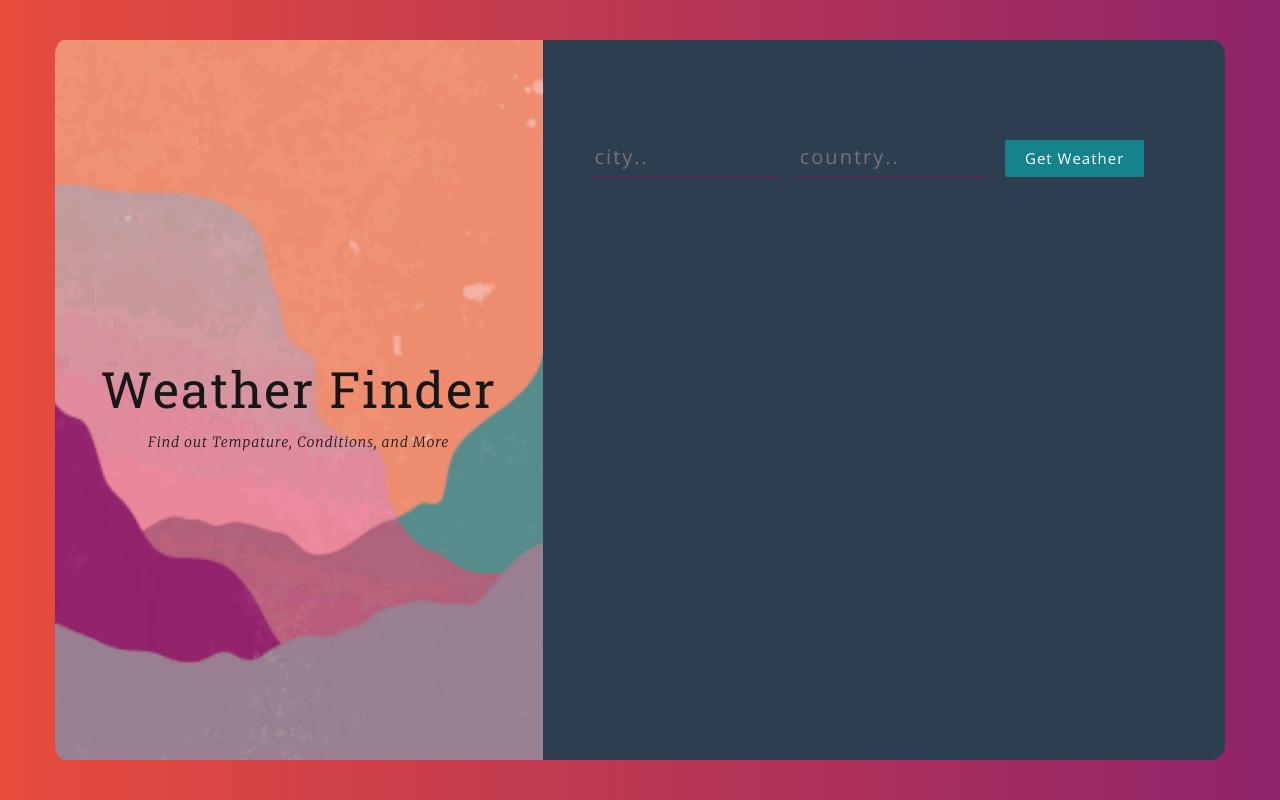
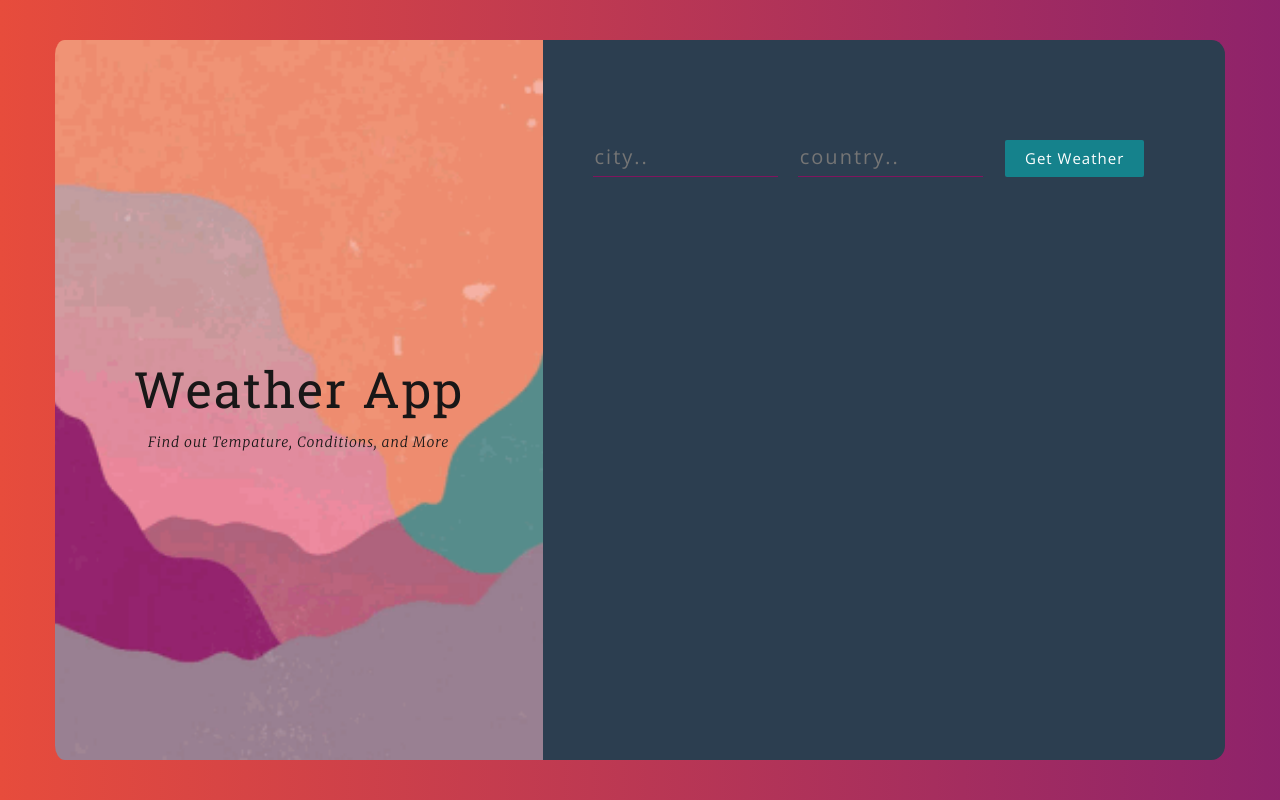
Before and after one commit to ShanteDenise/WeatherApp, a React (Create React App) app: page / in a window 1280 px wide. Built offline with nearby package versions, Linux system fonts and the light colour scheme.

Commit message:
Deployed app

```diff
--- a/src/components/Titles.js
+++ b/src/components/Titles.js
@@ -5,7 +5,7 @@ class Titles extends React.Component {
     return (
       <div>
           <div>
-              <h1 className="title-container__title">Weather Finder</h1>
+              <h1 className="title-container__title">Weather App</h1>
               <p className="title-container__subtitle">Find out Tempature, Conditions, and More</p>
           </div>
 
```
